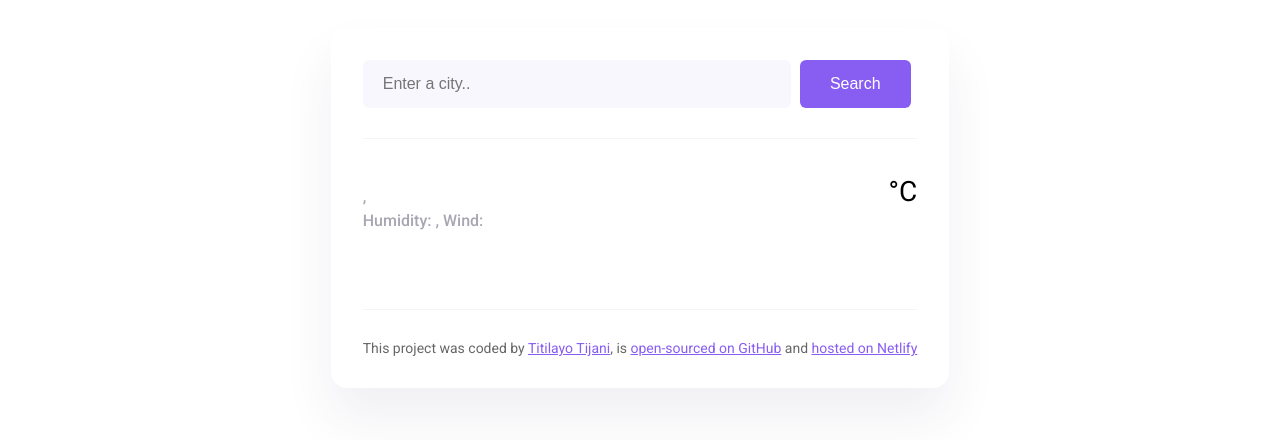
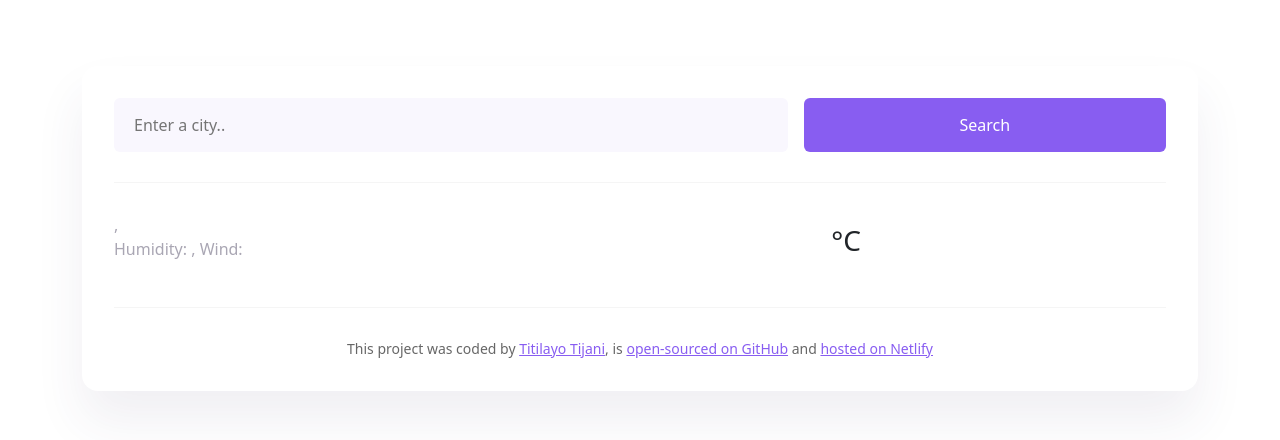
Before and after one commit to Aishat02/SheCodes-Weather-App, a plain HTML site: page index.html in a window 1280 px wide. Shown: the part 188-628 px from the top of the page. Drawn offline with nearby package versions, Linux system fonts and the light colour scheme; no server answers.

Commit message:
Bootstrap integration

```diff
--- a/index.html
+++ b/index.html
@@ -1,5 +1,6 @@
 <!DOCTYPE html>
 <html lang="en">
+
 <head>
   <meta charset="UTF-8" />
   <meta name="viewport" content="width=device-width, initial-scale=1.0" />
@@ -8,51 +9,54 @@
   <link rel="preconnect" href="https://fonts.gstatic.com" crossorigin />
   <link
     href="https://fonts.googleapis.com/css2?family=Roboto:ital,wght@0,100;0,300;0,400;0,500;0,700;0,900;1,100;1,300;1,400;1,500;1,700;1,900&display=swap"
-      rel="stylesheet"
-    />
+    rel="stylesheet" />
+
+  <!-- Bootstrap -->
+  <link href="https://cdn.jsdelivr.net/npm/bootstrap@5.3.3/dist/css/bootstrap.min.css" rel="stylesheet"
+    integrity="sha384-QWTKZyjpPEjISv5WaRU9OFeRpok6YctnYmDr5pNlyT2bRjXh0JMhjY6hW+ALEwIH" crossorigin="anonymous" />
+
+  <script src="https://cdn.jsdelivr.net/npm/bootstrap@5.3.3/dist/js/bootstrap.bundle.min.js"
+    integrity="sha384-YvpcrYf0tY3lHB60NNkmXc5s9fDVZLESaAA55NDzOxhy9GkcIdslK1eN7N6jIeHz"
+    crossorigin="anonymous"></script>
+
+  <!-- Axios -->
   <script src="https://unpkg.com/axios@1.1.2/dist/axios.min.js"></script>
+
   <title>Weather App</title>
 </head>
-  <body>
-    <div class="container">
+
+<body class="container d-flex align-items-center justify-content-center my-3">
+  <div class="container contain d-flex flex-column justify-content-center">
     <header>
-        <form id="search-engine">
-          <input
-            type="text"
-            placeholder="Enter a city.."
-            class="city-input"
-            id="city-input"
-          />
-          <input type="submit" value="Search" class="search" />
+      <form id="search-engine" class="d-flex gap-3">
+        <input type="text" placeholder="Enter a city.." class="city-input border-0" id="city-input" />
+        <input type="submit" value="Search" class="search text-white border-0" />
       </form>
+
     </header>
     <main>
-        <div class="weather-data">
-          <div>
+      <div class="weather-data row mb-3">
+        <div class="col col-md-7 col-lg-7">
           <h1 class="city-data" id="city"></h1>
-            <p class="weather-details">
+          <p class="weather-details mb-0">
             <span id="date"></span>, <span id="description"></span><br />
             Humidity: <strong id="humidity"></strong>, Wind:
             <strong id="wind-speed"></strong>
           </p>
         </div>
-          <div class="temperature-data">
+        <div class="temperature-data col col-md-5 col-lg-4">
           <div id="icon"></div>
           <div class="number" id="temperature-number"></div>
           <div class="unit">°C</div>
         </div>
       </div>
-        <div class="weather-forecast" id="forecast"></div>
+      <div class="weather-forecast row" id="forecast"></div>
     </main>
 
     <footer>
       This project was coded by
-        <a href="https://shecodes.io/graduates/101963-titilayo-tijani"
-          >Titilayo Tijani</a
-        >, is
-        <a href="https://github.com/Aishat02/SheCodes-Weather-App"
-          >open-sourced on GitHub</a
-        >
+      <a href="https://shecodes.io/graduates/101963-titilayo-tijani">Titilayo Tijani</a>, is
+      <a href="https://github.com/Aishat02/SheCodes-Weather-App">open-sourced on GitHub</a>
       and
       <a href="">hosted on Netlify</a>
     </footer>
@@ -60,4 +64,5 @@
 
   <script src="src/script.js"></script>
 </body>
+
 </html>
--- a/src/script.js
+++ b/src/script.js
@@ -55,7 +55,6 @@ function forecastApi(city) {
   axios.get(apiUrl).then(displayForecast);
 }
 function displayForecast(response) {
-  console.log(response.data.daily);
   let forecastData = "";
 
   response.data.daily.forEach(function (day, index) {
@@ -63,7 +62,7 @@ function displayForecast(response) {
       forecastData =
         forecastData +
         `
-      <div class="forecast-day">
+      <div class="forecast-day col-4 col-md-2">
         <div class="forecast-date">${formatDay(day.time)}</div>
          <img src="${day.condition.icon_url}" class="forecast-icon">
         <div class="forecast-temperatures">
--- a/src/style.css
+++ b/src/style.css
@@ -1,31 +1,24 @@
 body {
   font-family: "Roboto", sans-serif;
-  min-height: 97vh;
-  display: flex;
-  align-items: center;
-  justify-content: center;
+  min-height: 100vh;
 }
-.container {
+.contain {
   box-shadow: 0 30px 50px rgb(65 50 100 / 8%);
-  max-width: 700px;
-  padding: 2em;
+  padding: 2em !important;
   border-radius: 16px;
-}
+ }
 .city-input {
-  width: 70%;
+  width: 65% !important;
   padding: 15px 20px;
-  border: none;
   font-size: 16px;
   border-radius: 6px;
   background-color: #f9f7fe;
 }
 .search {
-  margin-left: 5px;
+  width: 35% !important;
   font-size: 16px;
-  color: white;
   border-radius: 6px;
-  padding: 15px 30px;
-  border: none;
+  padding: 15px 0;
   background-color: #885df1;
 }
 header {
```
Lines whose indentation alone changed are shown as unchanged.
